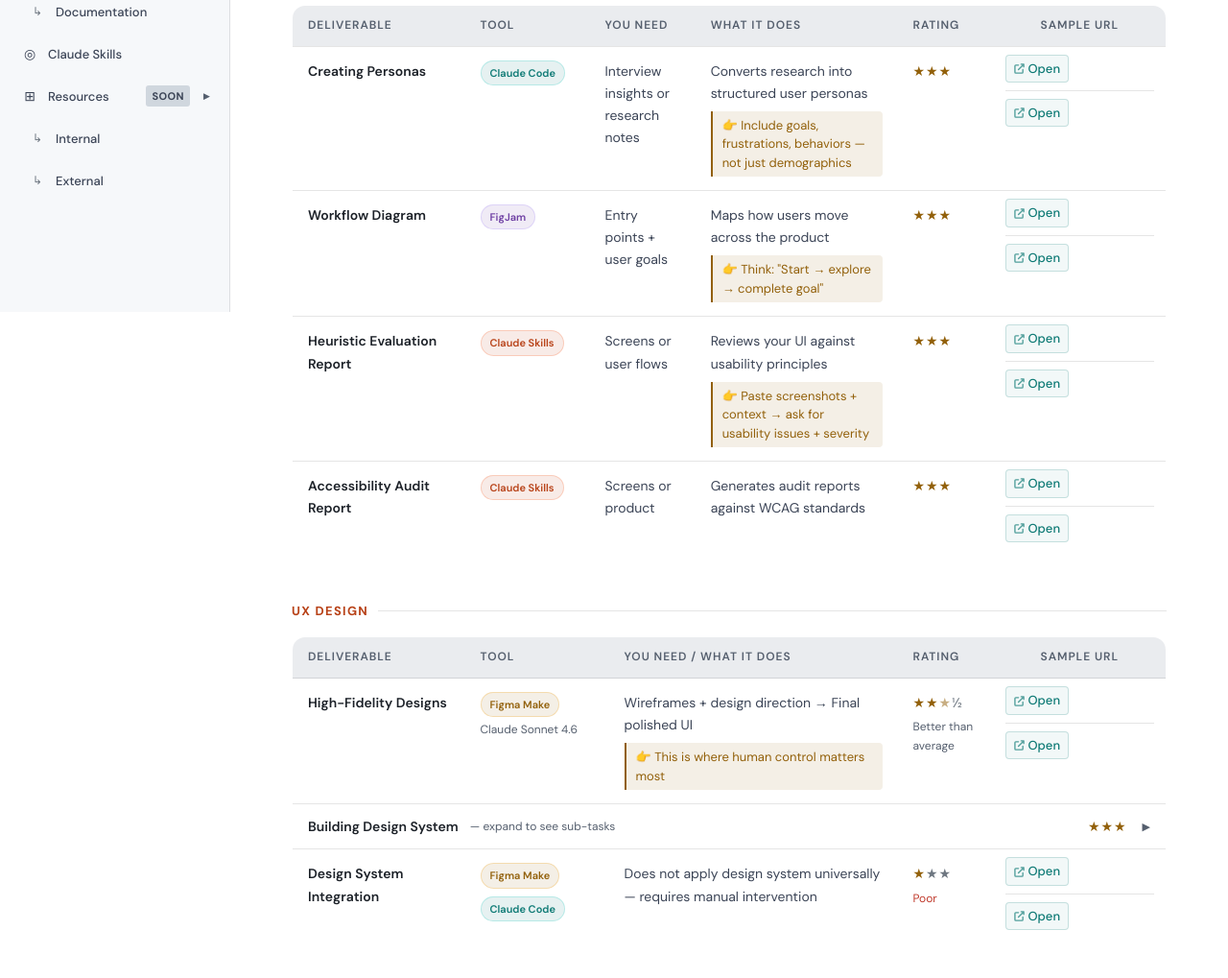
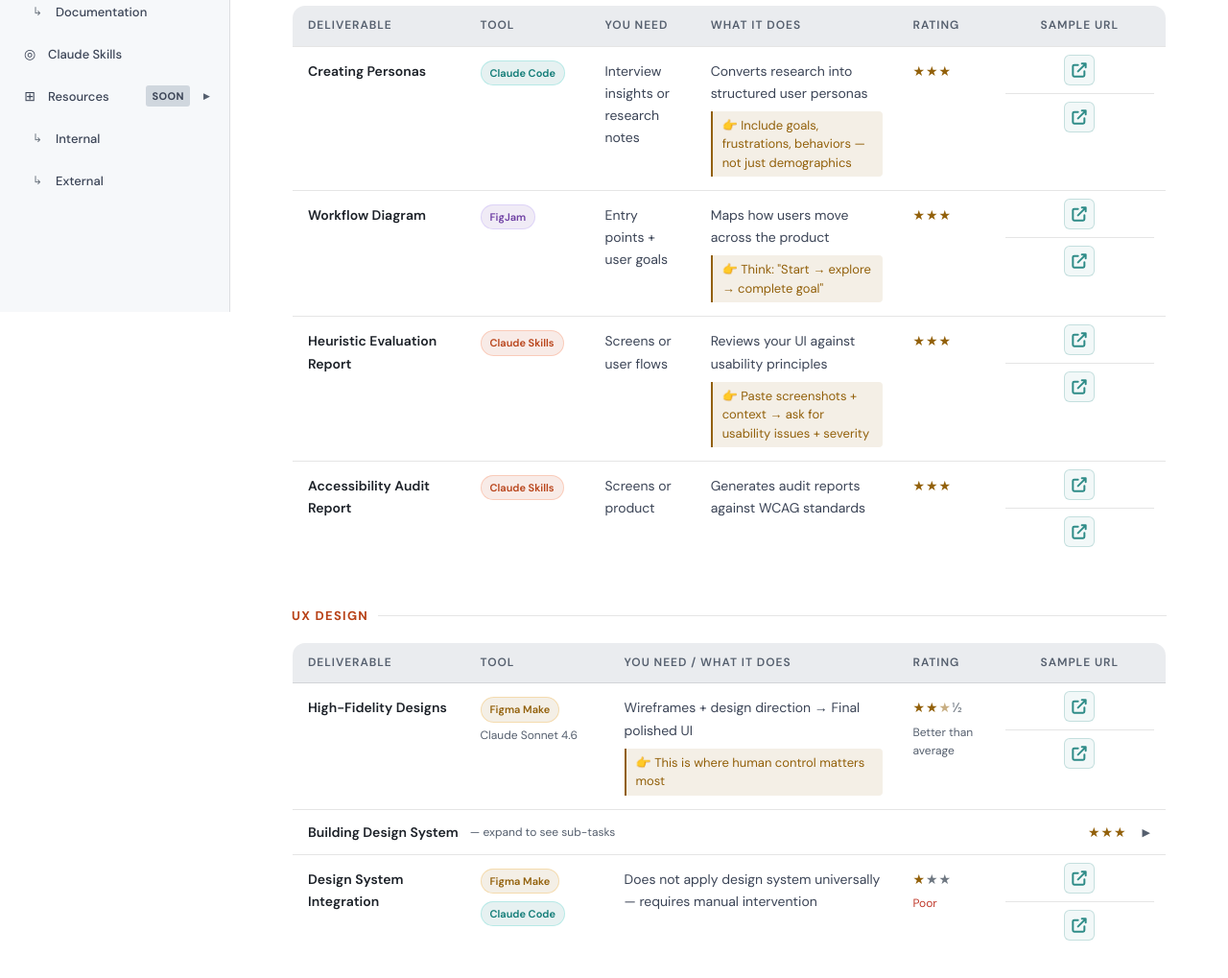
Before and after one commit to MithraR98/AIPOC, a plain HTML site: page index.html in a window 1280 px wide. Shown: the part 475-1494 px from the top of the page at 96% size. Drawn offline with Linux system fonts and the light colour scheme.

Commit message:
Update index.html

```diff
--- a/index.html
+++ b/index.html
@@ -517,16 +517,20 @@
 .link-cell {
   padding: 8px 12px !important;
   vertical-align: middle;
+  text-align: center;
 }
 .link-split {
   display: flex;
   flex-direction: column;
   gap: 8px;
+  align-items: center;
 }
 .link-pod {
   display: flex;
   align-items: center;
+  justify-content: center;
   gap: 8px;
+  width: 100%;
 }
 .link-pod + .link-pod {
   border-left: none;
@@ -544,26 +548,28 @@
 .link-pod a {
   display: inline-flex;
   align-items: center;
-  gap: 4px;
-  font-size: 13px;
-  font-weight: 500;
+  justify-content: center;
+  width: 32px;
+  height: 32px;
   color: var(--teal);
   text-decoration: none;
-  padding: 3px 8px;
-  border-radius: 4px;
+  border-radius: 6px;
   background: var(--link-pod-bg);
   border: 1px solid var(--link-pod-bd);
   transition: all 0.15s;
-  white-space: nowrap;
+  flex-shrink: 0;
 }
 .link-pod a:hover {
   background: var(--teal-l);
   border-color: var(--link-pod-bd-hov);
   color: var(--teal);
+  transform: scale(1.08);
 }
 .link-pod a svg {
+  width: 16px;
+  height: 16px;
   flex-shrink: 0;
-  opacity: 0.7;
+  opacity: 0.85;
 }
 .link-pod .link-empty {
   font-size: 11px;
@@ -1061,10 +1067,10 @@
                   <td class="link-cell" data-label="Links">
                     <div class="link-split">
                       <div class="link-pod" data-pod="Sample 1">
-                        <a href="#" target="_blank"><svg width="11" height="11" viewBox="0 0 12 12" fill="none"><path d="M5 2H2a1 1 0 00-1 1v7a1 1 0 001 1h7a1 1 0 001-1V7M8 1h3m0 0v3m0-3L5 7" stroke="currentColor" stroke-width="1.5" stroke-linecap="round" stroke-linejoin="round"/></svg>Open</a>
+                        <a href="#" target="_blank" aria-label="Open link"><svg width="16" height="16" viewBox="0 0 12 12" fill="none"><path d="M5 2H2a1 1 0 00-1 1v7a1 1 0 001 1h7a1 1 0 001-1V7M8 1h3m0 0v3m0-3L5 7" stroke="currentColor" stroke-width="1.5" stroke-linecap="round" stroke-linejoin="round"/></svg></a>
                       </div>
                       <div class="link-pod" data-pod="Sample 2">
-                        <a href="#" target="_blank"><svg width="11" height="11" viewBox="0 0 12 12" fill="none"><path d="M5 2H2a1 1 0 00-1 1v7a1 1 0 001 1h7a1 1 0 001-1V7M8 1h3m0 0v3m0-3L5 7" stroke="currentColor" stroke-width="1.5" stroke-linecap="round" stroke-linejoin="round"/></svg>Open</a>
+                        <a href="#" target="_blank" aria-label="Open link"><svg width="16" height="16" viewBox="0 0 12 12" fill="none"><path d="M5 2H2a1 1 0 00-1 1v7a1 1 0 001 1h7a1 1 0 001-1V7M8 1h3m0 0v3m0-3L5 7" stroke="currentColor" stroke-width="1.5" stroke-linecap="round" stroke-linejoin="round"/></svg></a>
                       </div>
                     </div>
                   </td>
@@ -1085,10 +1091,10 @@
                   <td class="link-cell" data-label="Links">
                     <div class="link-split">
                       <div class="link-pod" data-pod="Sample 1">
-                        <a href="#" target="_blank"><svg width="11" height="11" viewBox="0 0 12 12" fill="none"><path d="M5 2H2a1 1 0 00-1 1v7a1 1 0 001 1h7a1 1 0 001-1V7M8 1h3m0 0v3m0-3L5 7" stroke="currentColor" stroke-width="1.5" stroke-linecap="round" stroke-linejoin="round"/></svg>Open</a>
+                        <a href="#" target="_blank" aria-label="Open link"><svg width="16" height="16" viewBox="0 0 12 12" fill="none"><path d="M5 2H2a1 1 0 00-1 1v7a1 1 0 001 1h7a1 1 0 001-1V7M8 1h3m0 0v3m0-3L5 7" stroke="currentColor" stroke-width="1.5" stroke-linecap="round" stroke-linejoin="round"/></svg></a>
                       </div>
                       <div class="link-pod" data-pod="Sample 2">
-                        <a href="#" target="_blank"><svg width="11" height="11" viewBox="0 0 12 12" fill="none"><path d="M5 2H2a1 1 0 00-1 1v7a1 1 0 001 1h7a1 1 0 001-1V7M8 1h3m0 0v3m0-3L5 7" stroke="currentColor" stroke-width="1.5" stroke-linecap="round" stroke-linejoin="round"/></svg>Open</a>
+                        <a href="#" target="_blank" aria-label="Open link"><svg width="16" height="16" viewBox="0 0 12 12" fill="none"><path d="M5 2H2a1 1 0 00-1 1v7a1 1 0 001 1h7a1 1 0 001-1V7M8 1h3m0 0v3m0-3L5 7" stroke="currentColor" stroke-width="1.5" stroke-linecap="round" stroke-linejoin="round"/></svg></a>
                       </div>
                     </div>
                   </td>
@@ -1109,10 +1115,10 @@
                   <td class="link-cell" data-label="Links">
                     <div class="link-split">
                       <div class="link-pod" data-pod="Sample 1">
-                        <a href="#" target="_blank"><svg width="11" height="11" viewBox="0 0 12 12" fill="none"><path d="M5 2H2a1 1 0 00-1 1v7a1 1 0 001 1h7a1 1 0 001-1V7M8 1h3m0 0v3m0-3L5 7" stroke="currentColor" stroke-width="1.5" stroke-linecap="round" stroke-linejoin="round"/></svg>Open</a>
+                        <a href="#" target="_blank" aria-label="Open link"><svg width="16" height="16" viewBox="0 0 12 12" fill="none"><path d="M5 2H2a1 1 0 00-1 1v7a1 1 0 001 1h7a1 1 0 001-1V7M8 1h3m0 0v3m0-3L5 7" stroke="currentColor" stroke-width="1.5" stroke-linecap="round" stroke-linejoin="round"/></svg></a>
                       </div>
                       <div class="link-pod" data-pod="Sample 2">
-                        <a href="#" target="_blank"><svg width="11" height="11" viewBox="0 0 12 12" fill="none"><path d="M5 2H2a1 1 0 00-1 1v7a1 1 0 001 1h7a1 1 0 001-1V7M8 1h3m0 0v3m0-3L5 7" stroke="currentColor" stroke-width="1.5" stroke-linecap="round" stroke-linejoin="round"/></svg>Open</a>
+                        <a href="#" target="_blank" aria-label="Open link"><svg width="16" height="16" viewBox="0 0 12 12" fill="none"><path d="M5 2H2a1 1 0 00-1 1v7a1 1 0 001 1h7a1 1 0 001-1V7M8 1h3m0 0v3m0-3L5 7" stroke="currentColor" stroke-width="1.5" stroke-linecap="round" stroke-linejoin="round"/></svg></a>
                       </div>
                     </div>
                   </td>
@@ -1130,10 +1136,10 @@
                   <td class="link-cell" data-label="Links">
                     <div class="link-split">
                       <div class="link-pod" data-pod="Sample 1">
-                        <a href="#" target="_blank"><svg width="11" height="11" viewBox="0 0 12 12" fill="none"><path d="M5 2H2a1 1 0 00-1 1v7a1 1 0 001 1h7a1 1 0 001-1V7M8 1h3m0 0v3m0-3L5 7" stroke="currentColor" stroke-width="1.5" stroke-linecap="round" stroke-linejoin="round"/></svg>Open</a>
+                        <a href="#" target="_blank" aria-label="Open link"><svg width="16" height="16" viewBox="0 0 12 12" fill="none"><path d="M5 2H2a1 1 0 00-1 1v7a1 1 0 001 1h7a1 1 0 001-1V7M8 1h3m0 0v3m0-3L5 7" stroke="currentColor" stroke-width="1.5" stroke-linecap="round" stroke-linejoin="round"/></svg></a>
                       </div>
                       <div class="link-pod" data-pod="Sample 2">
-                        <a href="#" target="_blank"><svg width="11" height="11" viewBox="0 0 12 12" fill="none"><path d="M5 2H2a1 1 0 00-1 1v7a1 1 0 001 1h7a1 1 0 001-1V7M8 1h3m0 0v3m0-3L5 7" stroke="currentColor" stroke-width="1.5" stroke-linecap="round" stroke-linejoin="round"/></svg>Open</a>
+                        <a href="#" target="_blank" aria-label="Open link"><svg width="16" height="16" viewBox="0 0 12 12" fill="none"><path d="M5 2H2a1 1 0 00-1 1v7a1 1 0 001 1h7a1 1 0 001-1V7M8 1h3m0 0v3m0-3L5 7" stroke="currentColor" stroke-width="1.5" stroke-linecap="round" stroke-linejoin="round"/></svg></a>
                       </div>
                     </div>
                   </td>
@@ -1175,10 +1181,10 @@
                   <td class="link-cell" data-label="Links">
                     <div class="link-split">
                       <div class="link-pod" data-pod="Sample 1">
-                        <a href="#" target="_blank"><svg width="11" height="11" viewBox="0 0 12 12" fill="none"><path d="M5 2H2a1 1 0 00-1 1v7a1 1 0 001 1h7a1 1 0 001-1V7M8 1h3m0 0v3m0-3L5 7" stroke="currentColor" stroke-width="1.5" stroke-linecap="round" stroke-linejoin="round"/></svg>Open</a>
+                        <a href="#" target="_blank" aria-label="Open link"><svg width="16" height="16" viewBox="0 0 12 12" fill="none"><path d="M5 2H2a1 1 0 00-1 1v7a1 1 0 001 1h7a1 1 0 001-1V7M8 1h3m0 0v3m0-3L5 7" stroke="currentColor" stroke-width="1.5" stroke-linecap="round" stroke-linejoin="round"/></svg></a>
                       </div>
                       <div class="link-pod" data-pod="Sample 2">
-                        <a href="#" target="_blank"><svg width="11" height="11" viewBox="0 0 12 12" fill="none"><path d="M5 2H2a1 1 0 00-1 1v7a1 1 0 001 1h7a1 1 0 001-1V7M8 1h3m0 0v3m0-3L5 7" stroke="currentColor" stroke-width="1.5" stroke-linecap="round" stroke-linejoin="round"/></svg>Open</a>
+                        <a href="#" target="_blank" aria-label="Open link"><svg width="16" height="16" viewBox="0 0 12 12" fill="none"><path d="M5 2H2a1 1 0 00-1 1v7a1 1 0 001 1h7a1 1 0 001-1V7M8 1h3m0 0v3m0-3L5 7" stroke="currentColor" stroke-width="1.5" stroke-linecap="round" stroke-linejoin="round"/></svg></a>
                       </div>
                     </div>
                   </td>
@@ -1235,10 +1241,10 @@
                   <td class="link-cell" data-label="Links">
                     <div class="link-split">
                       <div class="link-pod" data-pod="Sample 1">
-                        <a href="#" target="_blank"><svg width="11" height="11" viewBox="0 0 12 12" fill="none"><path d="M5 2H2a1 1 0 00-1 1v7a1 1 0 001 1h7a1 1 0 001-1V7M8 1h3m0 0v3m0-3L5 7" stroke="currentColor" stroke-width="1.5" stroke-linecap="round" stroke-linejoin="round"/></svg>Open</a>
+                        <a href="#" target="_blank" aria-label="Open link"><svg width="16" height="16" viewBox="0 0 12 12" fill="none"><path d="M5 2H2a1 1 0 00-1 1v7a1 1 0 001 1h7a1 1 0 001-1V7M8 1h3m0 0v3m0-3L5 7" stroke="currentColor" stroke-width="1.5" stroke-linecap="round" stroke-linejoin="round"/></svg></a>
                       </div>
                       <div class="link-pod" data-pod="Sample 2">
-                        <a href="#" target="_blank"><svg width="11" height="11" viewBox="0 0 12 12" fill="none"><path d="M5 2H2a1 1 0 00-1 1v7a1 1 0 001 1h7a1 1 0 001-1V7M8 1h3m0 0v3m0-3L5 7" stroke="currentColor" stroke-width="1.5" stroke-linecap="round" stroke-linejoin="round"/></svg>Open</a>
+                        <a href="#" target="_blank" aria-label="Open link"><svg width="16" height="16" viewBox="0 0 12 12" fill="none"><path d="M5 2H2a1 1 0 00-1 1v7a1 1 0 001 1h7a1 1 0 001-1V7M8 1h3m0 0v3m0-3L5 7" stroke="currentColor" stroke-width="1.5" stroke-linecap="round" stroke-linejoin="round"/></svg></a>
                       </div>
                     </div>
                   </td>
```
